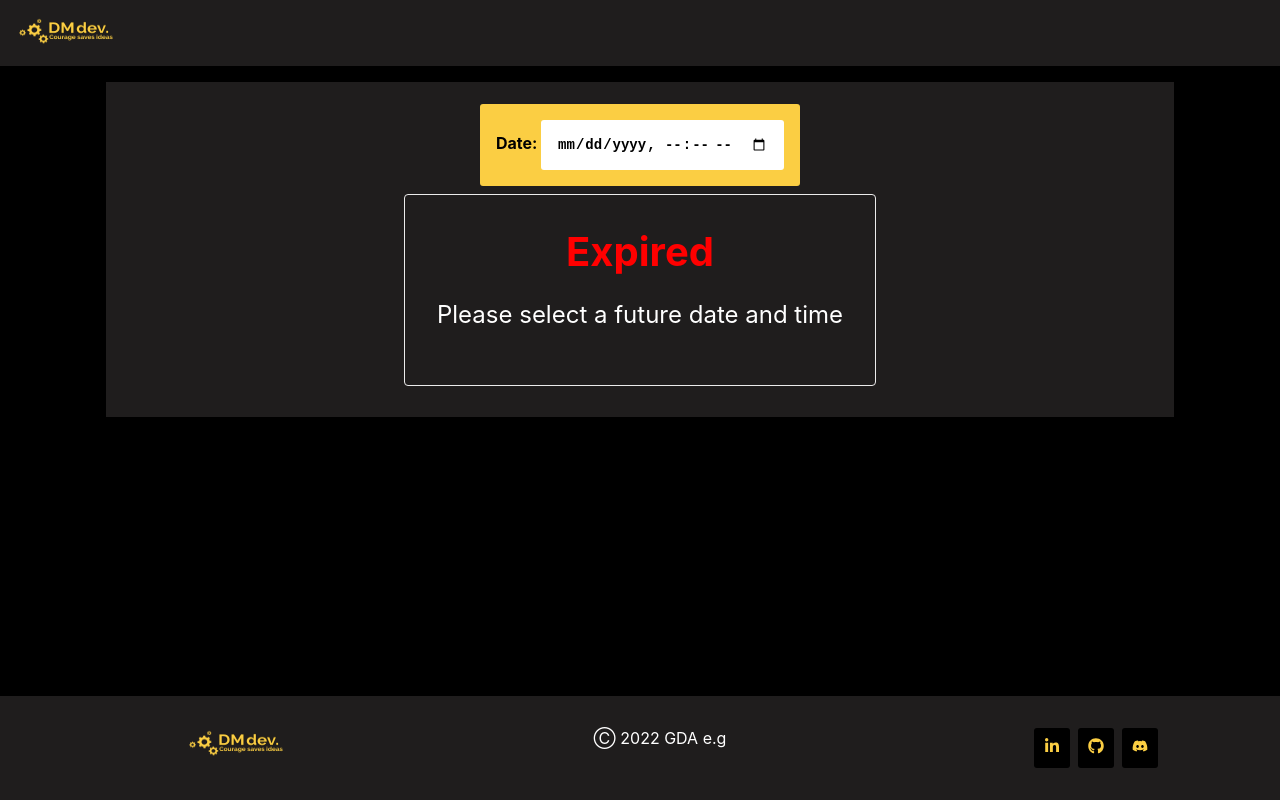
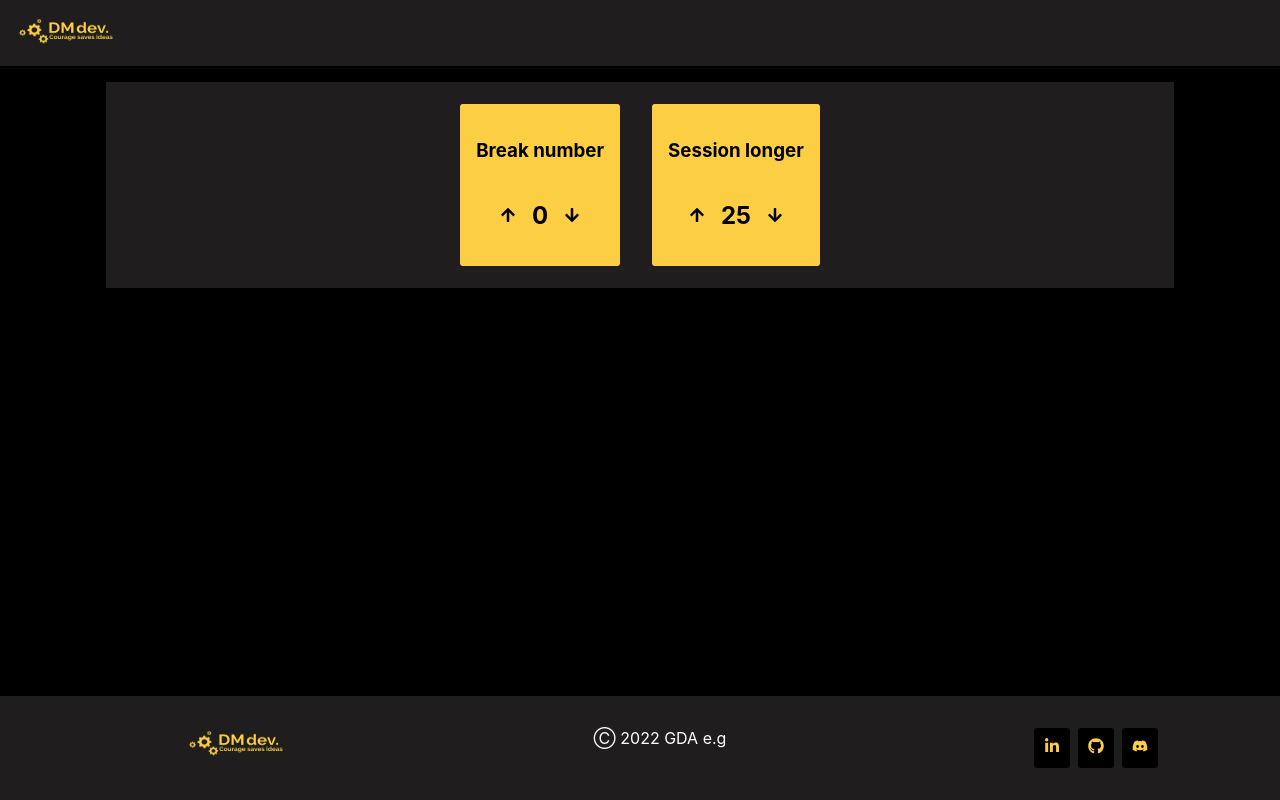
Before and after one commit to DoddyMatabaro/pomodoro22, a React (Create React App) app: page / in a window 1280 px wide. Built offline with nearby package versions, Linux system fonts and the light colour scheme.

Commit message:
increase and decrease functions

```diff
--- a/src/Clock/index.jsx
+++ b/src/Clock/index.jsx
@@ -5,7 +5,6 @@ function Clock() {
 
   return (
     <section id="clock">
-
         <ClockItems />
     </section>
   )
--- a/src/ClockItems/clockItems.css
+++ b/src/ClockItems/clockItems.css
@@ -1,3 +1,4 @@
+
   article{
       display: flex;
       flex-direction: column;
@@ -6,53 +7,23 @@ article{
       margin: 1rem;
       width: 80%;
       color: white;
-    background-color: #1F1D1D;
+      background-color:#1F1D1D;
       padding: 1.4rem;
   }
+
   .clock-options{
       display: flex;
       flex-direction: row;
       justify-content: space-around;
       list-style: none;
   }
+
   .clock-options li{
       padding: 0 2rem;
   }
+
   h1{
       font-size: 65px;
-}
-.clock-date{
-    border: none;
-    border-radius: 3px;
-    font-weight: bold;
-    color: black;
-    padding: 1rem;
-    background-color: #FBCE43;
-}
-.clock-date input{
-    border: none;
-    padding: 1rem;
-    font-size: 14px;
-    font-weight: bold;
-    border-radius: 3px;
-}
-
-.expired-notice {
-    text-align: center;
-    padding: 2rem;
-    border: 1px solid #ebebeb;
-    border-radius: 0.25rem;
-    margin: 0.5rem;
-  }
-
-  .expired-notice > span {
-    font-size: 2.5rem;
-    font-weight: bold;
-    color: red;
-  }
-
-  .expired-notice > p {
-    font-size: 1.5rem;
   }
 
   .show-counter {
@@ -95,3 +66,8 @@ h1{
     font-size: 0.75rem;
     line-height: 1rem;
   }
+
+  .options_container{
+    display: flex;
+    gap: 2rem;
+  }
--- a/src/ClockItems/index.jsx
+++ b/src/ClockItems/index.jsx
@@ -1,68 +1,35 @@
 import React, { useState } from 'react';
-
 import './clockItems.css';
-import DateTimeDisplay from '../DateTimeDisplay';
-import { useCountdown } from '../hooks/useCountdown';
-
-const ExpiredNotice = () =>{
-  return (
-    <div className="expired-notice">
-      <span>Expired</span>
-      <p> Please select a future date and time</p>
-    </div>
-  );
-};
-
-const ShowCounter = ({days, hours, minutes, seconds})=>{
-  return (
-    <div className="show-counter ">
-      <a
-        href="https://www.linkedin.com/in/doddy-matabaro-0a9666211/"
-        target="_blank"
-        rel="noopener noreferrer"
-        className="countdown-link"
-      >
-        <DateTimeDisplay value={days} type={'Days'} isDanger={days <= 3} />
-        <p>:</p>
-        <DateTimeDisplay value={hours} type={'Hours'} isDanger={false} />
-        <p>:</p>
-        <DateTimeDisplay value={minutes} type={'Mins'} isDanger={false} />
-        <p>:</p>
-        <DateTimeDisplay value={seconds} type={'Seconds'} isDanger={false} />
-      </a>
-    </div>
-  );
-};
+import  Option  from '../Option';
 
 function ClockItems() {
-  const [currentDateValue, setCurrentDateValue] = useState("");
-  // let targetDate = currentDateValue;
-  const [days, hours, minutes, seconds] = useCountdown(currentDateValue);
-      function handleChangeDate(e){
-        setCurrentDateValue(e.currentTarget.value);
-      }
 
+  const [breakNumber, setBreakNumber] = useState(0);
+  const [sessionTime, setSessionTime] = useState(25);
+  const increase = (fnx, value) =>{
+        return (value >= 0) ? fnx(value+1) : null;
+  }
+  const decrease = (fnx, value)=>{
+        return  (value > 0) ? fnx(value-1) : null;
+  }
 
   return (
     <article>
-            <div className='clock-date'>
-                <label>Date: </label>
-                <input
-                    type="datetime-local"
-                    onChange={(e)=>handleChangeDate(e)}
+           <div className='options_container'>
+                <Option
+                        value={breakNumber}
+                        title="Break number"
+                        actions={[decrease, increase]}
+                        params= {setBreakNumber}
+                />
+
+                <Option
+                        value={sessionTime}
+                        title="Session longer"
+                        actions={[decrease, increase]}
+                        params= {setSessionTime}
                 />
            </div>
-            {(days + hours + minutes + seconds <= 0) ||  isNaN(days) || isNaN(hours) || isNaN(minutes) || isNaN(seconds)
-                  ?
-                  <ExpiredNotice />
-                  :
-                  <ShowCounter
-                      days={days}
-                      hours={hours}
-                      minutes={minutes}
-                      seconds={seconds}
-                  />
-            }
     </article>
   )
 }
--- /dev/null
+++ b/src/Option/index.jsx
@@ -0,0 +1,18 @@
+import React from 'react'
+import { FaArrowUp, FaArrowDown} from 'react-icons/fa';
+import './option.css'
+
+function Option(props) {
+  return (
+    <div className='option_container'>
+        <h3 className="option_title">{props.title}</h3>
+        <div className='option_details'  onClick={()=>props.actions}>
+            <FaArrowUp onClick={()=>props.actions[1](props.params, props.value)}/>
+                <h2>{props.value}</h2>
+            <FaArrowDown onClick={()=>props.actions[0](props.params, props.value)} />
+        </div>
+    </div>
+  )
+}
+
+export default Option
--- /dev/null
+++ b/src/Option/option.css
@@ -0,0 +1,20 @@
+.option_container{
+    display: flex;
+    flex-direction: column;
+    justify-content: center;
+    align-items: center;
+    border: none;
+    border-radius: 3px;
+    font-weight: bold;
+    color: black;
+    padding: 1rem;
+    background-color: #FBCE43;
+}
+.option_details{
+    display: flex;
+    flex-direction: row;
+    justify-content: center;
+    align-items: center;
+    gap: 1rem;
+
+}
--- a/src/hooks/useCountdown.js
+++ /dev/null
@@ -1,33 +0,0 @@
-import { useEffect, useState } from 'react';
-
-const useCountdown = (targetDate) => {
-  const countDownDate = new Date(targetDate).getTime();
-
-  const [countDown, setCountDown] = useState(
-    countDownDate - new Date().getTime()
-  );
-
-  useEffect(() => {
-    const interval = setInterval(() => {
-      setCountDown(countDownDate - new Date().getTime());
-    }, 1000);
-
-    return () => clearInterval(interval);
-  }, [countDownDate]);
-
-  return getReturnValues(countDown);
-};
-
-const getReturnValues = (countDown) => {
-  // calculate time left
-  const days = Math.floor(countDown / (1000 * 60 * 60 * 24));
-  const hours = Math.floor(
-    (countDown % (1000 * 60 * 60 * 24)) / (1000 * 60 * 60)
-  );
-  const minutes = Math.floor((countDown % (1000 * 60 * 60)) / (1000 * 60));
-  const seconds = Math.floor((countDown % (1000 * 60)) / 1000);
-
-  return [days, hours, minutes, seconds];
-};
-
-export { useCountdown };
```
Also changed, not shown: public/logo192.png (deleted), public/logo512.png (deleted). Lines whose indentation alone changed are shown as unchanged.
